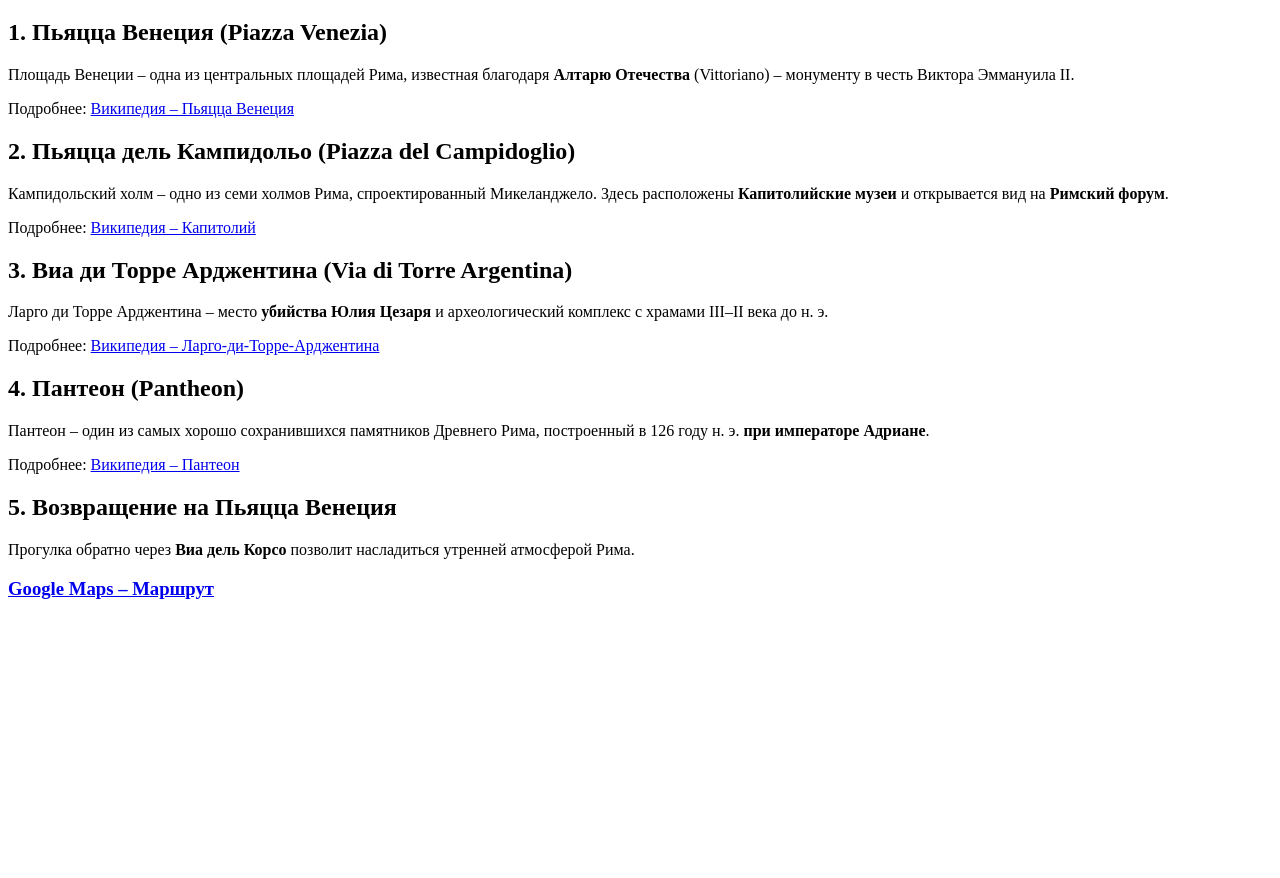
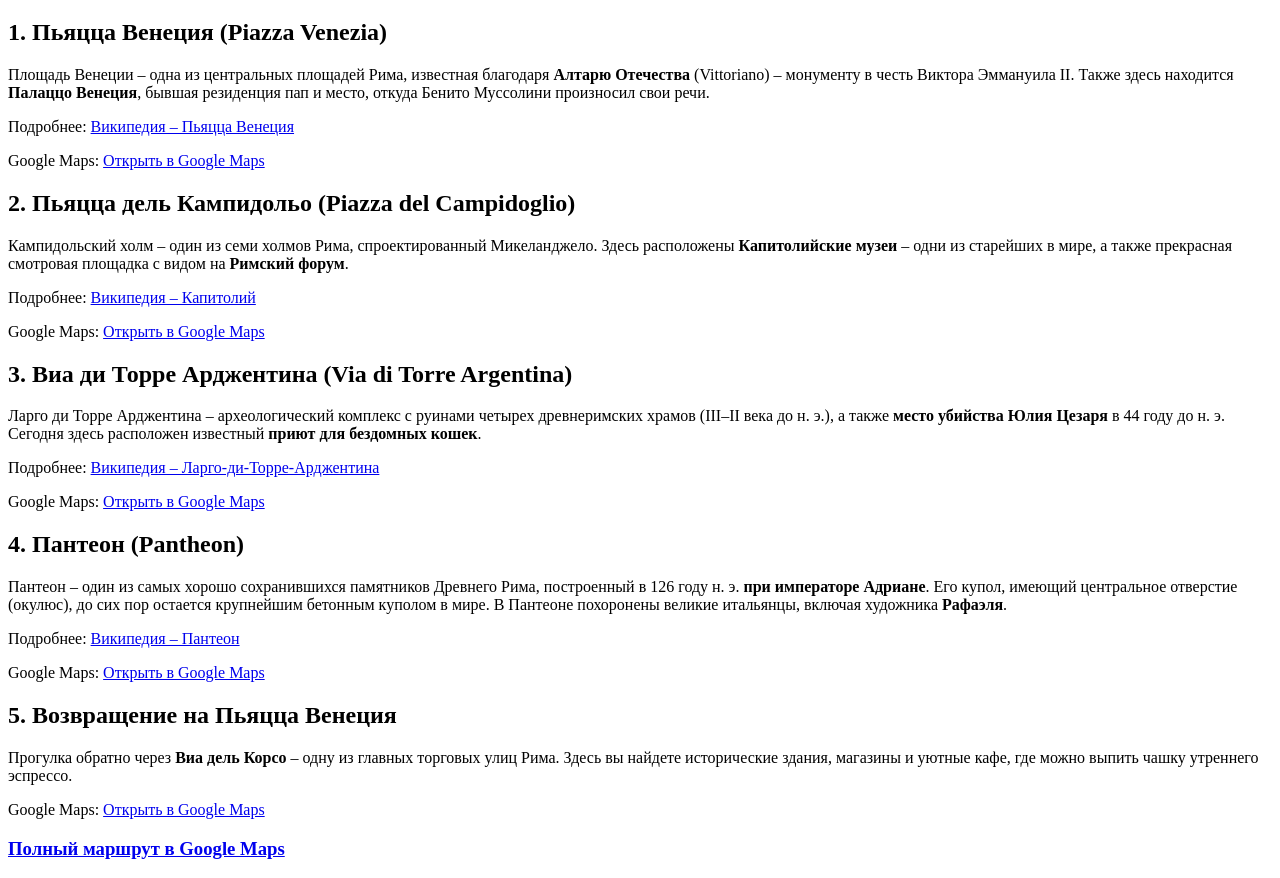
Before and after one commit to masidorov/italy_2025, a plain HTML site: page rome_walks/mar_08.html in a window 1280 px wide. Shown: the part 61-939 px from the top of the page. Before the commit the page ends 800 px from the top, so only its background shows below. Drawn offline with Linux system fonts and the light colour scheme.

Commit message:
Update mar_08.html with details

```diff
--- a/rome_walks/mar_08.html
+++ b/rome_walks/mar_08.html
@@ -9,24 +9,29 @@
     <h1>Утренний маршрут по Риму</h1>
 
     <h2>1. Пьяцца Венеция (Piazza Venezia)</h2>
-    <p>Площадь Венеции – одна из центральных площадей Рима, известная благодаря <b>Алтарю Отечества</b> (Vittoriano) – монументу в честь Виктора Эммануила II.</p>
+    <p>Площадь Венеции – одна из центральных площадей Рима, известная благодаря <b>Алтарю Отечества</b> (Vittoriano) – монументу в честь Виктора Эммануила II. Также здесь находится <b>Палаццо Венеция</b>, бывшая резиденция пап и место, откуда Бенито Муссолини произносил свои речи.</p>
     <p>Подробнее: <a href="https://ru.wikipedia.org/wiki/Пьяцца_Венеция" target="_blank">Википедия – Пьяцца Венеция</a></p>
+    <p>Google Maps: <a href="https://goo.gl/maps/qJgU5NwRMxv1XbWX9" target="_blank">Открыть в Google Maps</a></p>
 
     <h2>2. Пьяцца дель Кампидольо (Piazza del Campidoglio)</h2>
-    <p>Кампидольский холм – одно из семи холмов Рима, спроектированный Микеланджело. Здесь расположены <b>Капитолийские музеи</b> и открывается вид на <b>Римский форум</b>.</p>
+    <p>Кампидольский холм – один из семи холмов Рима, спроектированный Микеланджело. Здесь расположены <b>Капитолийские музеи</b> – одни из старейших в мире, а также прекрасная смотровая площадка с видом на <b>Римский форум</b>.</p>
     <p>Подробнее: <a href="https://ru.wikipedia.org/wiki/Капитолий" target="_blank">Википедия – Капитолий</a></p>
+    <p>Google Maps: <a href="https://goo.gl/maps/ZKM4z6JtwzH2" target="_blank">Открыть в Google Maps</a></p>
 
     <h2>3. Виа ди Торре Арджентина (Via di Torre Argentina)</h2>
-    <p>Ларго ди Торре Арджентина – место <b>убийства Юлия Цезаря</b> и археологический комплекс с храмами III–II века до н. э.</p>
+    <p>Ларго ди Торре Арджентина – археологический комплекс с руинами четырех древнеримских храмов (III–II века до н. э.), а также <b>место убийства Юлия Цезаря</b> в 44 году до н. э. Сегодня здесь расположен известный <b>приют для бездомных кошек</b>.</p>
     <p>Подробнее: <a href="https://ru.wikipedia.org/wiki/Ларго-ди-Торре-Арджентина" target="_blank">Википедия – Ларго-ди-Торре-Арджентина</a></p>
+    <p>Google Maps: <a href="https://goo.gl/maps/UVGxMPRxTGQ2" target="_blank">Открыть в Google Maps</a></p>
 
     <h2>4. Пантеон (Pantheon)</h2>
-    <p>Пантеон – один из самых хорошо сохранившихся памятников Древнего Рима, построенный в 126 году н. э. <b>при императоре Адриане</b>.</p>
+    <p>Пантеон – один из самых хорошо сохранившихся памятников Древнего Рима, построенный в 126 году н. э. <b>при императоре Адриане</b>. Его купол, имеющий центральное отверстие (окулюс), до сих пор остается крупнейшим бетонным куполом в мире. В Пантеоне похоронены великие итальянцы, включая художника <b>Рафаэля</b>.</p>
     <p>Подробнее: <a href="https://ru.wikipedia.org/wiki/Пантеон_(Рим)" target="_blank">Википедия – Пантеон</a></p>
+    <p>Google Maps: <a href="https://goo.gl/maps/GFk5z" target="_blank">Открыть в Google Maps</a></p>
 
     <h2>5. Возвращение на Пьяцца Венеция</h2>
-    <p>Прогулка обратно через <b>Виа дель Корсо</b> позволит насладиться утренней атмосферой Рима.</p>
+    <p>Прогулка обратно через <b>Виа дель Корсо</b> – одну из главных торговых улиц Рима. Здесь вы найдете исторические здания, магазины и уютные кафе, где можно выпить чашку утреннего эспрессо.</p>
+    <p>Google Maps: <a href="https://goo.gl/maps/qJgU5NwRMxv1XbWX9" target="_blank">Открыть в Google Maps</a></p>
 
-    <h3><a href="https://www.google.com/maps/dir/Piazza+Venezia,+Rome/Piazza+del+Campidoglio,+Rome/Via+di+Torre+Argentina,+Rome/Pantheon,+Rome/Piazza+Venezia,+Rome/" target="_blank">Google Maps – Маршрут</a></h3>
+    <h3><a href="https://www.google.com/maps/dir/Piazza+Venezia,+Rome/Piazza+del+Campidoglio,+Rome/Via+di+Torre+Argentina,+Rome/Pantheon,+Rome/Piazza+Venezia,+Rome/" target="_blank">Полный маршрут в Google Maps</a></h3>
 </body>
 </html>
```
